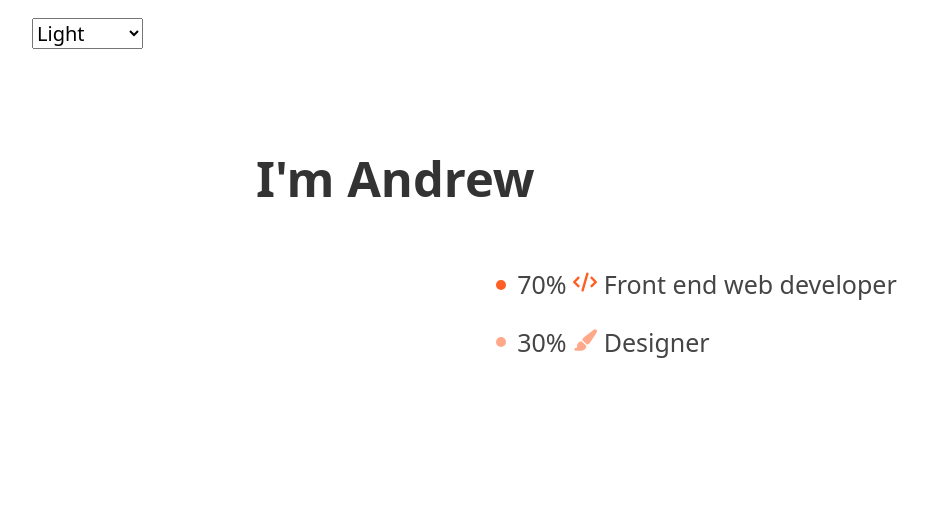
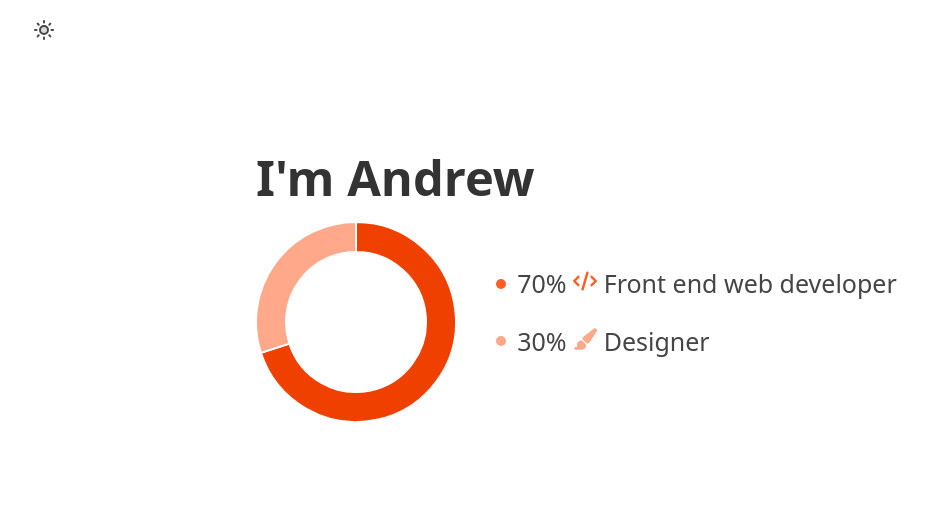
Before and after one commit to achimmer/achimmer.github.io, a website: page index.html in a window 1280 px wide. Shown: the top 532 px of the page, without its empty margins (0-928 px from the left). Drawn offline with Linux system fonts and the light colour scheme; files that its build step writes are made by us from their sources; files whose address does not match are found by name.

Commit message:
Index JS path update

```diff
--- a/index.html
+++ b/index.html
@@ -158,6 +158,6 @@
     </div>
   </footer>
 
-<script src="assets/js/scripts.js"></script>
+<script src="main/assets/js/scripts.js"></script>
 </body>
 </html>
```
Also changed, not shown: main/index.html (+1 -1 lines).
